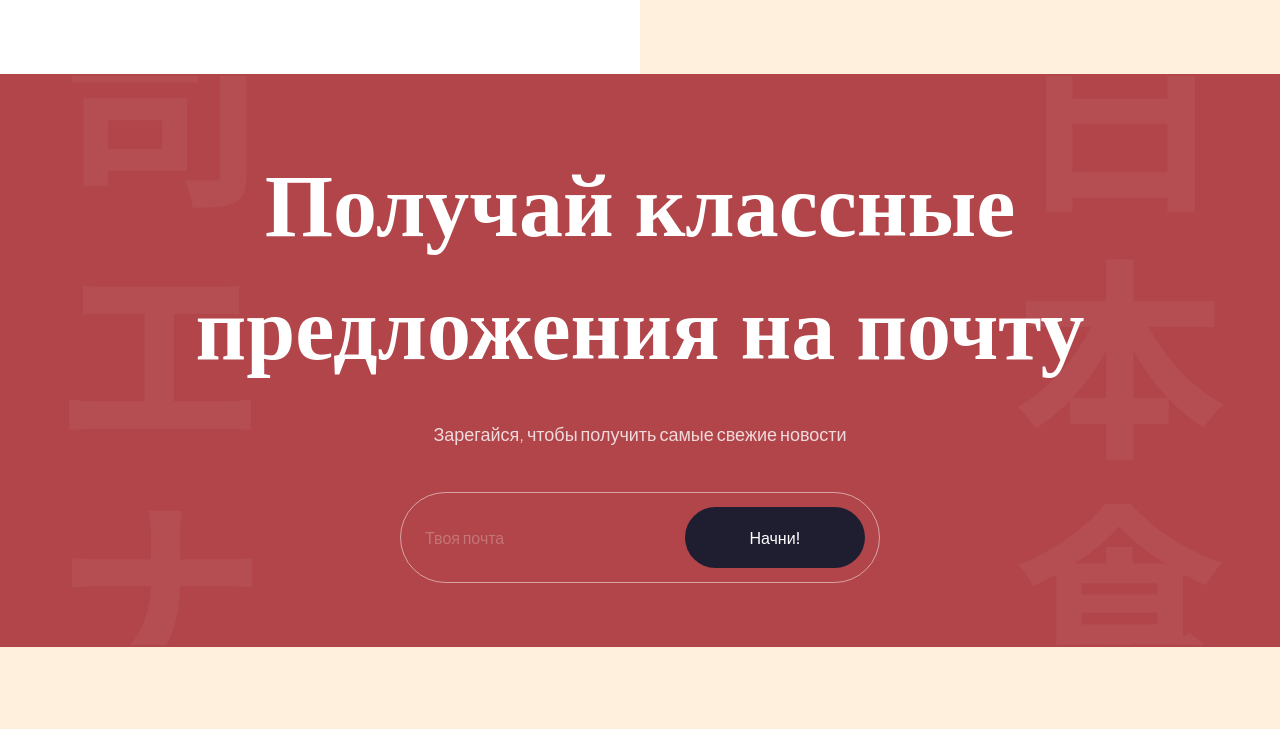
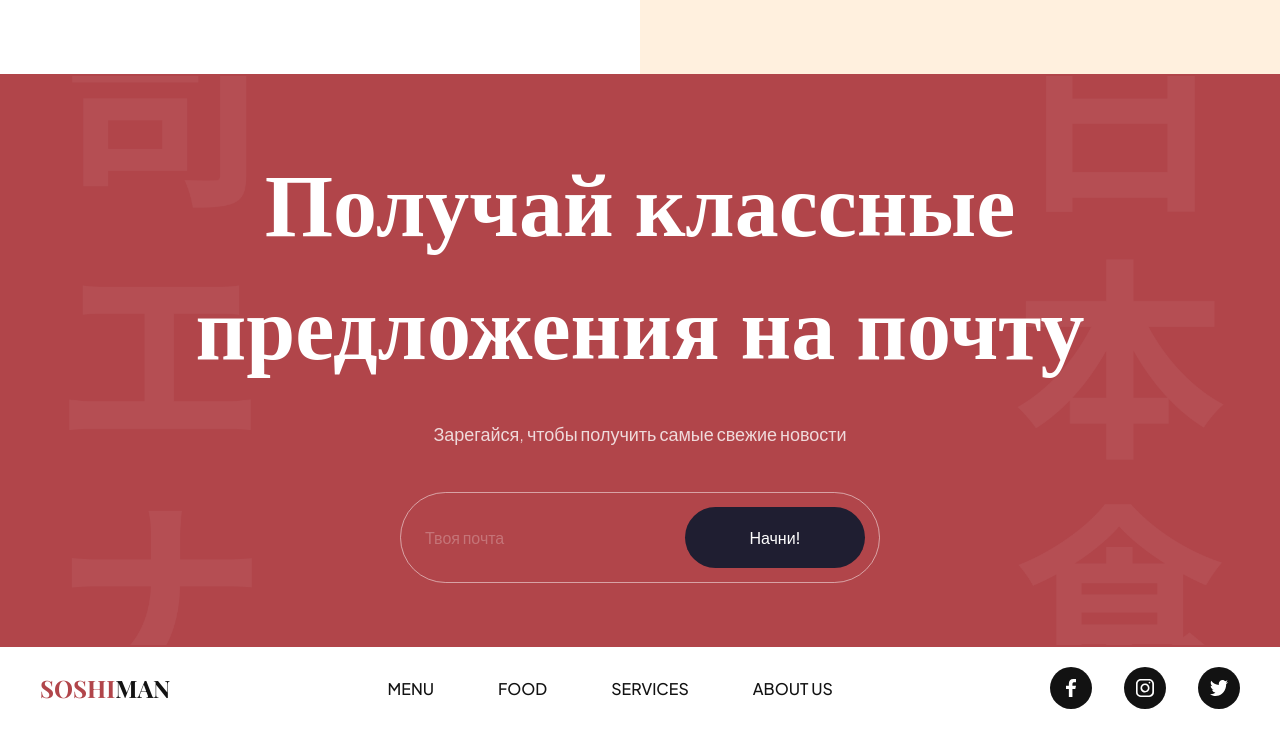
Before and after one commit to vibeclue/sushi-vite-vanilla-js, a plain HTML site: page index.html in a window 1280 px wide. Shown: the part 3624-4353 px from the top of the page. Before the commit the page ends 4271 px from the top, so only its background shows below. Drawn offline with nearby package versions, Linux system fonts and the light colour scheme.

Commit message:
add footer section

```diff
--- a/index.html
+++ b/index.html
@@ -325,6 +325,30 @@
     </div>
   </section>
 
+  <footer class="footer flex-between">
+    <h3 class="footer__logo">
+      <span>Soshi</span>man
+    </h3>
+
+    <ul class="footer__nav">
+      <li><a href="#menu">Menu</a></li>
+      <li><a href="#food">Food</a></li>
+      <li><a href="#services">Services</a></li>
+      <li><a href="#about-us">About Us</a></li>
+    </ul>
+      <ul class="footer__social">
+        <li class="flex-center">
+          <img src="./src/assets/facebook.svg" alt="facebook" />
+        </li>
+        <li class="flex-center">
+          <img src="./src/assets/instagram.svg" alt="instagram" />
+        </li>
+        <li class="flex-center">
+          <img src="./src/assets/twitter.svg" alt="twitter" />
+        </li>
+      </ul>
+  </footer>
+
   <script src="./src/js/script.js" type="module"></script>
 </body>
 </html>
--- a/src/css/sections/footer.css
+++ b/src/css/sections/footer.css
@@ -0,0 +1,62 @@
+.footer {
+  width: 100%;
+  padding: 20px 40px;
+  background: var(--color-white);
+
+  flex-wrap: wrap;
+  gap: 20px;
+
+  overflow: hidden;
+}
+
+.footer__logo {
+  font-size: 24px;
+  font-weight: bold;
+  font-family: var(--playfair-display);
+  text-transform: uppercase;
+  color: var(--secondary-color);
+
+  cursor: pointer;
+}
+
+.footer__logo span {
+  color: var(--primary-color)
+}
+
+.footer ul {
+  list-style: none;
+
+  display: flex;
+  flex-wrap: wrap;
+  flex-direction: row;
+  gap: 64px;
+}
+
+.footer ul:last-child {
+  gap: 32px;
+}
+
+.footer__nav li {
+  font-size: 16px;
+  font-weight: 500;
+  font-family: var(--plus-jakarta-sans);
+  text-transform: uppercase;
+  color: var(--secondary-color);
+
+  cursor: pointer;
+}
+
+.footer__social li {
+  width: 42px;
+  height: 42px;
+
+  background-color: var(--secondary-color);
+  border-radius: 100%;
+}
+
+.footer__social li img {
+  width: 45%;
+  height: 45%;
+
+  object-fit: contain;
+}
```
